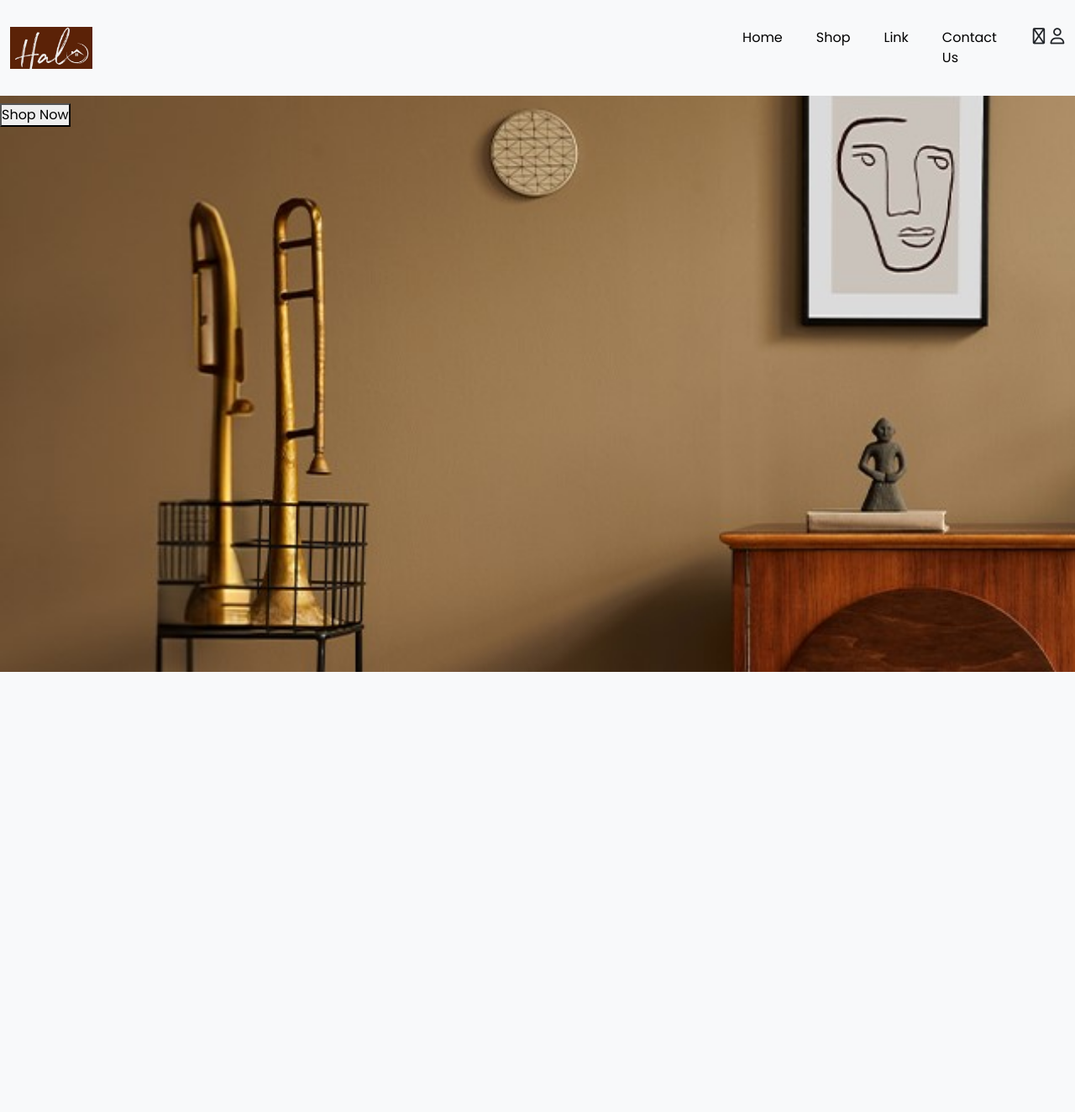
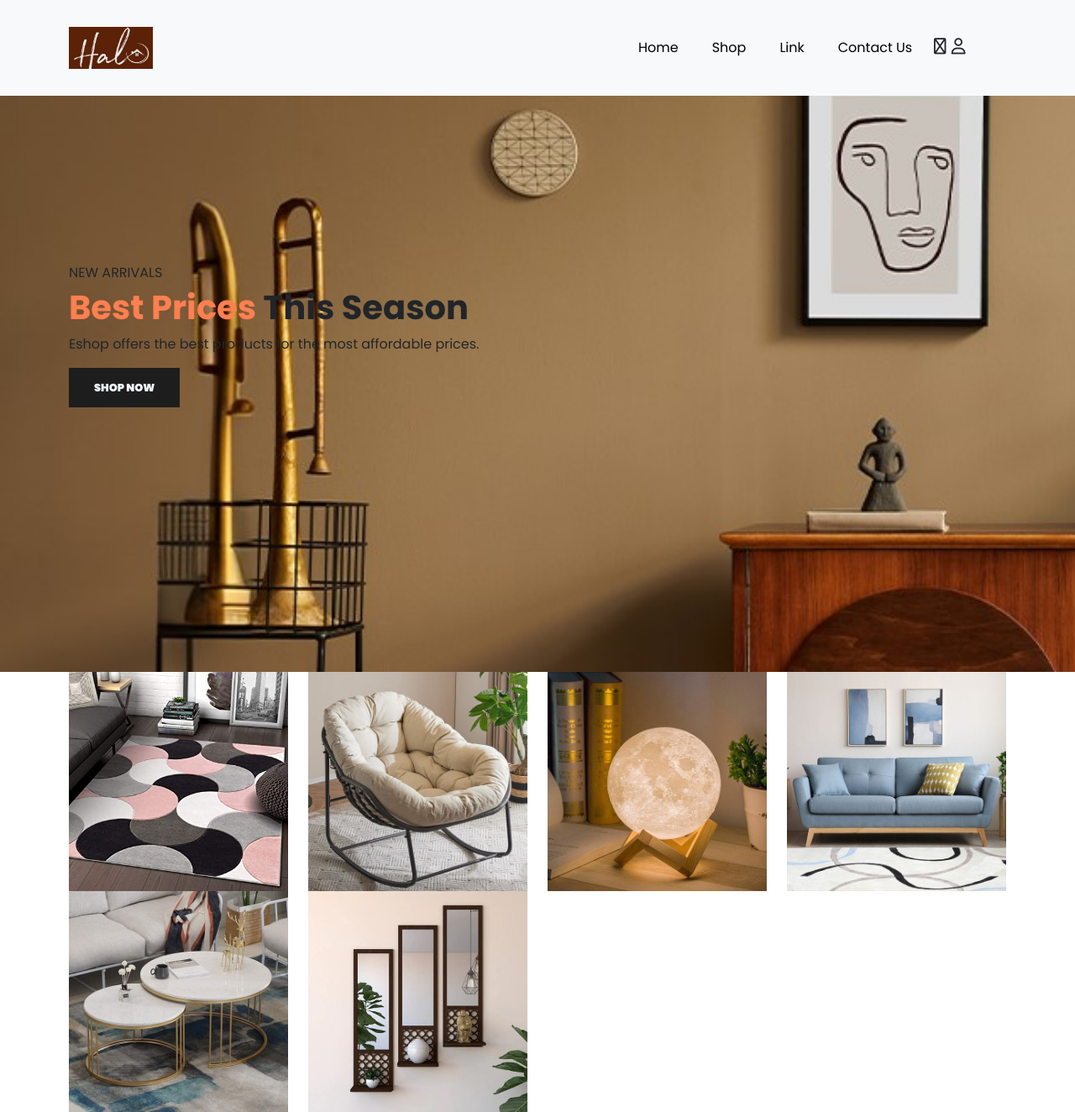
Before and after one commit to SakshyamStha/furniture_store_ecommerce, a PHP site: page / in a window 1280 px wide. Shown: the whole page at 84% size. Before the commit the page ends 800 px from the top, so only its background shows below. Run offline with PHP 8.4, Linux system fonts and the light colour scheme.

Commit message:
added categories

```diff
--- a/assets/css/style.css
+++ b/assets/css/style.css
@@ -1,7 +1,7 @@
 @import url('https://fonts.googleapis.com/css2?family=Poppins:ital,wght@0,100;0,200;0,300;0,400;0,500;0,600;0,700;0,800;0,900;1,100;1,200;1,300;1,400;1,500;1,600;1,700;1,800;1,900&display=swap');
 
 .nav-btns{
-    margin-left: 60%;
+    margin-left: 50%;
 }
 
 *{
@@ -37,6 +37,23 @@ h5{
 }
 h6{
     color: #d8d8d8;
+}
+
+button{
+    font-size: .8rem;
+    font-weight: 900;
+    outline: none;
+    border: none;
+    background-color: #1d1d1d;
+    color: aliceblue;
+    padding: 14px 30px;
+    text-transform: uppercase;
+    cursor: pointer;
+    transition: 0.5s ease;
+}
+
+button:hover{
+    color: aquamarine;
 }
 
 .navbar{
@@ -80,5 +97,11 @@ h6{
     background-position-x: 0px;
     background-position-y: 0px;
     display: flex;
+    flex-direction: column;
+    justify-content: center;
+    align-items: flex-start;
+}
 
+#home span{
+    color: coral;
 }
--- a/index.html
+++ b/index.html
@@ -14,7 +14,7 @@
 <body>
 
     <nav class="navbar navbar-expand-lg navbar-light bg-light fixed-top">
-        <div class="container-fluid">
+        <div class="container">
           <img src="assets/imgs/logo1.jpg" height="50" width="100" alt="Logo">
           <button class="navbar-toggler" type="button" data-bs-toggle="collapse" data-bs-target="#navbarSupportedContent" aria-controls="navbarSupportedContent" aria-expanded="false" aria-label="Toggle navigation">
             <span class="navbar-toggler-icon"></span>
@@ -52,16 +52,27 @@
 
       <!--Home-->
       <section id="home">
-        <div class="">
+        <div class="container">
             <h5>NEW ARRIVALS</h5>
-            <h1>Best Prices This Season</h1>
+            <h1><span>Best Prices</span> This Season</h1>
             <p>Eshop offers the best products for the most affordable prices.</p>
             <button>Shop Now</button>
         </div>
 
       </section>
 
+      <!--Categories-->
+      <section id ="category" class="container">
+        <div class="row">
+          <img class="img-fluid col-lg-3 col-md-6 col-sm-12" src="assets/imgs/carpet1.jpg" alt="Carpet">
+          <img class="img-fluid col-lg-3 col-md-6 col-sm-12" src="assets/imgs/chair1.jpg" alt="Carpet">
+          <img class="img-fluid col-lg-3 col-md-6 col-sm-12" src="assets/imgs/lamp1.jpg" alt="Carpet">
+          <img class="img-fluid col-lg-3 col-md-6 col-sm-12" src="assets/imgs/sofa1.jpg" alt="Carpet">
+          <img class="img-fluid col-lg-3 col-md-6 col-sm-12" src="assets/imgs/table1.jpg" alt="Carpet">
+          <img class="img-fluid col-lg-3 col-md-6 col-sm-12" src="assets/imgs/wall1.jpg" alt="Carpet">
+        </div>
 
+      </section>
 
     <script src="https://cdn.jsdelivr.net/npm/bootstrap@5.3.3/dist/js/bootstrap.bundle.min.js" integrity="sha384-YvpcrYf0tY3lHB60NNkmXc5s9fDVZLESaAA55NDzOxhy9GkcIdslK1eN7N6jIeHz" crossorigin="anonymous"></script>
 </body>
```
